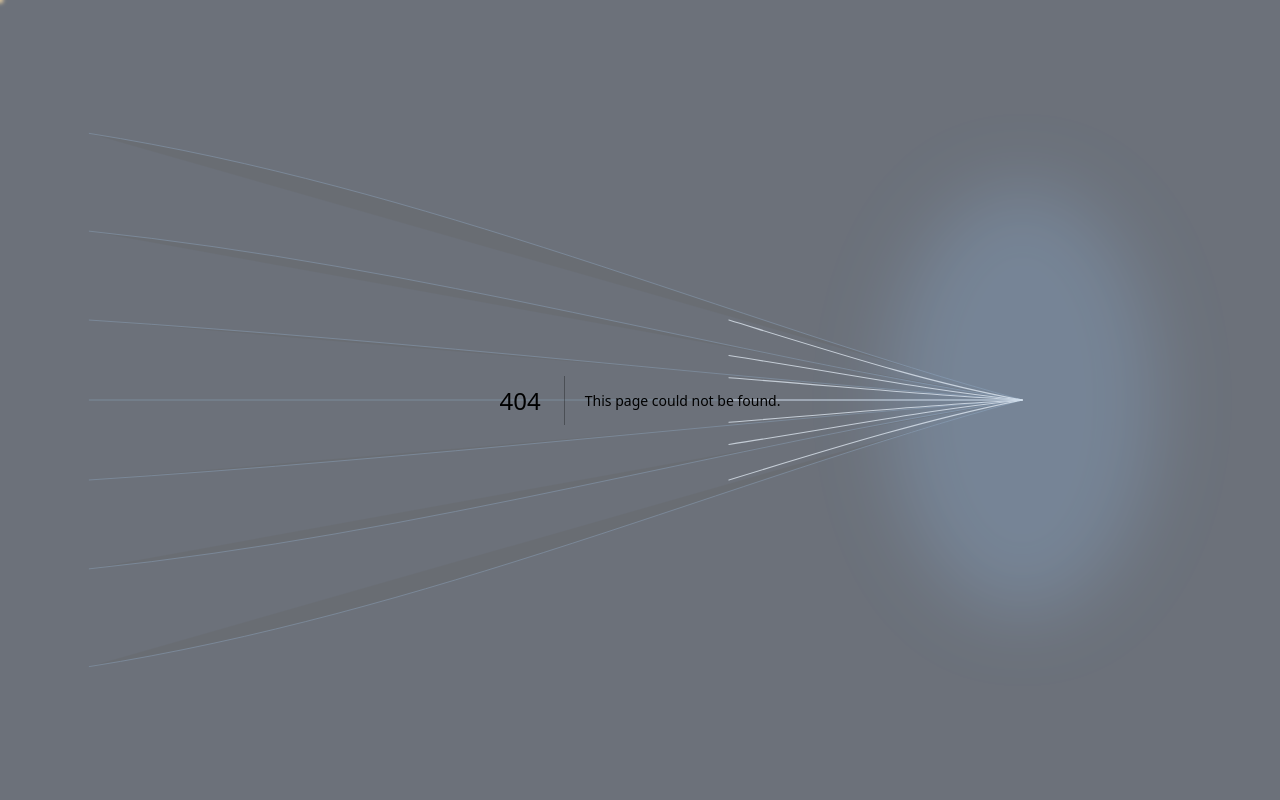
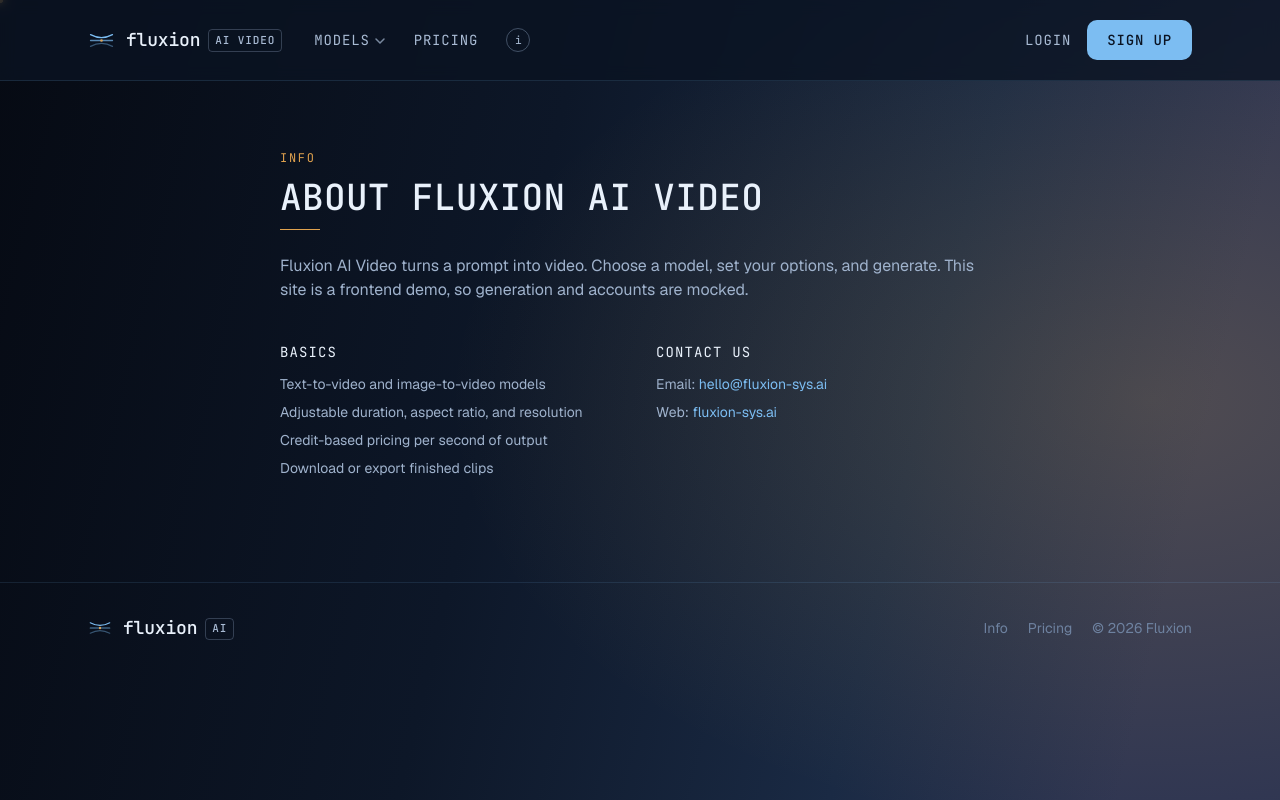
Before and after one commit to fluxion-sys-ai/AI-Video-Generation-Website, a Next.js app: page /info in a window 1280 px wide. Before the commit this address had no page. Built offline with nearby package versions, Linux system fonts and the light colour scheme.

Commit message:
Gradient backdrop (dark->warm right) with brighter growing dots, no lines; models above walkthrough w/ new video; borderless compact generate page + wider sidebar; pricing link + info button + /info page; footer links to fluxion-sys.ai

```diff
--- a/app/generate/page.tsx
+++ b/app/generate/page.tsx
@@ -32,6 +32,10 @@ function Field({ label, children, hint }: { label: string; children: React.React
 
 const selectClass =
   "w-full rounded-[8px] border border-[rgba(124,189,242,0.2)] bg-[#0B1524] px-3 py-2 text-sm outline-none focus:border-[#7CBDF2]";
+
+// content-width control for short values (aspect ratio, resolution, duration)
+const compactSelect =
+  "rounded-[8px] border border-[rgba(124,189,242,0.2)] bg-[#0B1524] px-3 py-2 text-sm outline-none focus:border-[#7CBDF2]";
 
 function GenerateInner() {
   const router = useRouter();
@@ -101,40 +105,38 @@ function GenerateInner() {
   const credits = model.creditsPerSecond * duration;
 
   return (
-    <div className="mx-auto grid max-w-6xl gap-8 px-6 py-10 lg:grid-cols-[260px_1fr]">
-      {/* Sidebar */}
-      <aside className="lg:sticky lg:top-28 lg:self-start">
-        <div className="rounded-[10px] border border-[rgba(124,189,242,0.14)] p-5">
-          <span className="font-[family-name:var(--font-jetbrains)] text-xs uppercase tracking-[0.1em] text-[#6E82A0]">
+    <div className="mx-auto grid max-w-6xl gap-12 px-6 py-10 lg:grid-cols-[380px_1fr]">
+      {/* Sidebar (borderless, larger) */}
+      <aside className="space-y-8 lg:sticky lg:top-28 lg:self-start">
+        <div>
+          <span className="font-[family-name:var(--font-jetbrains)] text-xs uppercase tracking-[0.1em] text-[#E0A24E]">
             Pricing
           </span>
-          <p className="mt-2 text-sm text-[#A9BBD4]">
-            {model.creditsPerSecond} credits / second
-          </p>
-          <p className="text-sm text-[#A9BBD4]">
+          <p className="mt-2 text-sm text-[#9FB2CC]">{model.creditsPerSecond} credits / second</p>
+          <p className="text-sm text-[#9FB2CC]">
             Estimate: <span className="text-[#E9F1FB]">{credits} credits</span> for {duration}s
           </p>
         </div>
 
-        <div className="mt-4 rounded-[10px] border border-[rgba(124,189,242,0.14)] p-2">
-          <div className="mb-1 flex rounded-[8px] bg-[#0E1730] p-1 text-sm">
+        <div>
+          <div className="mb-3 flex gap-5 font-[family-name:var(--font-jetbrains)] text-xs uppercase tracking-[0.08em]">
             <button
               onClick={() => setTab("examples")}
-              className={`flex-1 rounded-[6px] px-3 py-1.5 transition-colors ${tab === "examples" ? "bg-[rgba(124,189,242,0.14)] text-[#E9F1FB]" : "text-[#A9BBD4]"}`}
+              className={`pb-1 transition-colors ${tab === "examples" ? "border-b border-[#F5C46B] text-[#F5C46B]" : "text-[#9FB2CC] hover:text-[#E9F1FB]"}`}
             >
               Examples
             </button>
             <button
               onClick={() => setTab("change")}
-              className={`flex-1 rounded-[6px] px-3 py-1.5 transition-colors ${tab === "change" ? "bg-[rgba(124,189,242,0.14)] text-[#E9F1FB]" : "text-[#A9BBD4]"}`}
+              className={`pb-1 transition-colors ${tab === "change" ? "border-b border-[#F5C46B] text-[#F5C46B]" : "text-[#9FB2CC] hover:text-[#E9F1FB]"}`}
             >
               Other Models
             </button>
           </div>
           {tab === "examples" ? (
-            <div className="p-1">
+            <div>
               <video
-                className="aspect-video w-full rounded-[8px] bg-black object-cover"
+                className="aspect-video w-full rounded-[10px] bg-black object-cover"
                 src={model.demoVideo}
                 poster={model.poster}
                 muted
@@ -143,15 +145,15 @@ function GenerateInner() {
                 playsInline
                 preload="metadata"
               />
-              <p className="mt-2 px-1 text-xs text-[#6E82A0]">Sample output from {model.name}.</p>
+              <p className="mt-2 text-xs text-[#6E82A0]">Sample output from {model.name}.</p>
             </div>
           ) : (
-            <div className="p-1">
+            <div className="space-y-1">
               {getModels().map((m) => (
                 <Link
                   key={m.slug}
                   href={`/generate?model=${m.slug}`}
-                  className={`block rounded-[6px] px-3 py-2 text-sm uppercase tracking-[0.02em] transition-colors hover:bg-[rgba(124,189,242,0.08)] ${m.slug === slug ? "text-[#7CBDF2]" : "text-[#A9BBD4]"}`}
+                  className={`block py-1.5 text-sm uppercase tracking-[0.02em] transition-colors hover:text-[#F5C46B] ${m.slug === slug ? "text-[#7CBDF2]" : "text-[#9FB2CC]"}`}
                 >
                   {m.name}
                   <span className="block text-xs normal-case tracking-normal text-[#6E82A0]">{m.tagline}</span>
@@ -162,12 +164,12 @@ function GenerateInner() {
         </div>
       </aside>
 
-      {/* Main form */}
+      {/* Main form (borderless, compact) */}
       <main>
         <h1 className="font-[family-name:var(--font-jetbrains)] text-3xl font-medium uppercase tracking-[0.01em]">{model.name}</h1>
-        <p className="mt-2 max-w-2xl text-[#A9BBD4]">{model.description}</p>
+        <p className="mt-2 max-w-2xl text-[#9FB2CC]">{model.description}</p>
 
-        <div className="mt-6 space-y-4 rounded-[10px] border border-[rgba(124,189,242,0.14)] bg-[#0B1524] p-5">
+        <div className="mt-6 space-y-5">
           <Field label="Prompt" hint={`${prompt.length} chars`}>
             <textarea
               value={prompt}
@@ -180,17 +182,18 @@ function GenerateInner() {
 
           {model.supports.image && (
             <Field label="Image" hint="Optional">
-              <label className="flex cursor-pointer items-center justify-between rounded-[8px] border border-dashed border-[rgba(124,189,242,0.24)] px-3 py-2 text-sm text-[#9FB2CC] hover:border-[#7CBDF2]">
-                <span className="truncate">{imageName ?? "Choose an image to animate"}</span>
-                <span className="ml-2 shrink-0 text-[#7CBDF2]">Browse</span>
+              <label className="flex w-fit cursor-pointer items-center gap-3 rounded-[8px] border border-dashed border-[rgba(124,189,242,0.24)] px-3 py-2 text-sm text-[#9FB2CC] hover:border-[#7CBDF2]">
+                <span className="max-w-[220px] truncate">{imageName ?? "Choose an image"}</span>
+                <span className="text-[#7CBDF2]">Browse</span>
                 <input type="file" accept="image/*" className="hidden" onChange={(e) => setImageName(e.target.files?.[0]?.name ?? null)} />
               </label>
             </Field>
           )}
 
-          <div className="grid grid-cols-2 gap-4">
+          {/* compact inline controls */}
+          <div className="flex flex-wrap items-end gap-x-8 gap-y-4">
             <Field label="Aspect ratio">
-              <select value={aspect} onChange={(e) => setAspect(e.target.value)} className={selectClass}>
+              <select value={aspect} onChange={(e) => setAspect(e.target.value)} className={compactSelect}>
                 {model.aspectRatios.map((r) => (
                   <option key={r} value={r}>{r}</option>
                 ))}
@@ -198,7 +201,7 @@ function GenerateInner() {
             </Field>
 
             <Field label="Resolution">
-              <select value={resolution} onChange={(e) => setResolution(e.target.value)} className={selectClass}>
+              <select value={resolution} onChange={(e) => setResolution(e.target.value)} className={compactSelect}>
                 {model.resolutions.map((r) => (
                   <option key={r} value={r}>
                     {model.popularResolutions.includes(r) ? `★ ${r}` : r}
@@ -207,14 +210,14 @@ function GenerateInner() {
               </select>
             </Field>
 
-            <Field label="Duration" hint="Seconds">
+            <Field label="Duration" hint="sec">
               <input
                 type="number"
                 min={model.durations[0]}
                 max={model.durations[model.durations.length - 1]}
                 value={duration}
                 onChange={(e) => setDuration(Number(e.target.value))}
-                className={selectClass}
+                className={`${compactSelect} w-20`}
               />
             </Field>
 
@@ -236,39 +239,39 @@ function GenerateInner() {
           <button
             onClick={onGenerate}
             disabled={status === "generating"}
-            className="w-full rounded-[10px] bg-[#7CBDF2] px-6 py-2.5 font-medium text-[#0A1322] transition-colors hover:bg-[#A6D4F8] disabled:cursor-not-allowed disabled:opacity-60"
+            className="w-full rounded-[10px] bg-[#7CBDF2] px-6 py-2.5 font-medium text-[#0A1322] transition-colors hover:bg-[#A6D4F8] disabled:cursor-not-allowed disabled:opacity-60 sm:w-auto"
           >
             {status === "generating" ? "Generating…" : "Generate"}
           </button>
         </div>
 
-        {/* Result / status */}
+        {/* Result / status (borderless) */}
         {status !== "idle" && (
-          <div className="mt-8 rounded-[10px] border border-[rgba(124,189,242,0.14)] p-6">
+          <div className="mt-10">
             {status === "generating" && (
               <div>
-                <p className="text-sm text-[#A9BBD4]">Hang tight, generating your video…</p>
-                <div className="mt-3 h-1 w-full overflow-hidden rounded-full bg-[#1D3149]">
+                <p className="text-sm text-[#9FB2CC]">Hang tight, generating your video…</p>
+                <div className="mt-3 h-1 w-full max-w-md overflow-hidden rounded-full bg-[#1D3149]">
                   <div className="h-full w-1/3 animate-pulse rounded-full bg-[#7CBDF2]" />
                 </div>
               </div>
             )}
             {status === "failed" && (
-              <div className="flex items-center justify-between gap-4">
+              <div className="flex items-center gap-4">
                 <p className="text-sm text-[#E9F1FB]">Generation failed. Try again.</p>
-                <button onClick={onGenerate} className="rounded-[10px] border border-[rgba(124,189,242,0.24)] px-4 py-2 text-sm hover:bg-[rgba(124,189,242,0.06)]">
+                <button onClick={onGenerate} className="text-sm text-[#7CBDF2] hover:text-[#F5C46B]">
                   Retry
                 </button>
               </div>
             )}
             {status === "complete" && resultUrl && (
               <div>
-                <video className="aspect-video w-full rounded-[8px] bg-black object-contain" src={resultUrl} controls autoPlay muted loop playsInline />
+                <video className="aspect-video w-full rounded-[10px] bg-black object-contain" src={resultUrl} controls autoPlay muted loop playsInline />
                 <div className="mt-4 flex flex-wrap gap-3">
                   <a href={resultUrl} download className="rounded-[10px] bg-[#7CBDF2] px-4 py-2 text-sm font-medium text-[#0A1322] hover:bg-[#A6D4F8]">
                     Download
                   </a>
-                  <button onClick={onGenerate} className="rounded-[10px] border border-[rgba(124,189,242,0.24)] px-4 py-2 text-sm hover:bg-[rgba(124,189,242,0.06)]">
+                  <button onClick={onGenerate} className="text-sm text-[#7CBDF2] hover:text-[#F5C46B]">
                     Regenerate
                   </button>
                 </div>
--- /dev/null
+++ b/app/info/page.tsx
@@ -0,0 +1,60 @@
+import { SiteHeader } from "@/components/site-header";
+import { SiteFooter } from "@/components/site-footer";
+
+export const metadata = { title: "Info · Fluxion AI Video" };
+
+export default function InfoPage() {
+  return (
+    <div className="min-h-screen">
+      <SiteHeader />
+      <main className="mx-auto max-w-3xl px-6 py-16">
+        <span className="font-[family-name:var(--font-jetbrains)] text-xs uppercase tracking-[0.14em] text-[#E0A24E]">
+          Info
+        </span>
+        <h1 className="mt-2 font-[family-name:var(--font-jetbrains)] text-4xl font-medium uppercase tracking-[0.01em]">
+          About Fluxion AI Video
+        </h1>
+        <span className="mt-3 block h-px w-10 bg-[#E0A24E]" />
+
+        <p className="mt-6 text-[#9FB2CC]">
+          Fluxion AI Video turns a prompt into video. Choose a model, set your options, and
+          generate. This site is a frontend demo, so generation and accounts are mocked.
+        </p>
+
+        <div className="mt-10 grid gap-8 sm:grid-cols-2">
+          <div>
+            <h2 className="font-[family-name:var(--font-jetbrains)] text-sm uppercase tracking-[0.08em] text-[#E9F1FB]">
+              Basics
+            </h2>
+            <ul className="mt-3 space-y-2 text-sm text-[#9FB2CC]">
+              <li>Text-to-video and image-to-video models</li>
+              <li>Adjustable duration, aspect ratio, and resolution</li>
+              <li>Credit-based pricing per second of output</li>
+              <li>Download or export finished clips</li>
+            </ul>
+          </div>
+          <div>
+            <h2 className="font-[family-name:var(--font-jetbrains)] text-sm uppercase tracking-[0.08em] text-[#E9F1FB]">
+              Contact us
+            </h2>
+            <ul className="mt-3 space-y-2 text-sm text-[#9FB2CC]">
+              <li>
+                Email:{" "}
+                <a href="mailto:hello@fluxion-sys.ai" className="text-[#7CBDF2] hover:text-[#F5C46B]">
+                  hello@fluxion-sys.ai
+                </a>
+              </li>
+              <li>
+                Web:{" "}
+                <a href="https://fluxion-sys.ai" target="_blank" rel="noopener noreferrer" className="text-[#7CBDF2] hover:text-[#F5C46B]">
+                  fluxion-sys.ai
+                </a>
+              </li>
+            </ul>
+          </div>
+        </div>
+      </main>
+      <SiteFooter />
+    </div>
+  );
+}
--- a/app/layout.tsx
+++ b/app/layout.tsx
@@ -28,7 +28,7 @@ export default function RootLayout({ children }: LayoutProps<"/">) {
       <body className="relative min-h-full flex flex-col bg-[#0A1322] text-[#E9F1FB] font-[family-name:var(--font-geist-sans)]">
         {/* Cohesive fixed background — stays put while the page scrolls over it */}
         <div aria-hidden="true" className="pointer-events-none fixed inset-0 -z-10">
-          <img src="/backdrop.svg" alt="" className="h-full w-full object-cover opacity-60" />
+          <img src="/backdrop.svg" alt="" className="h-full w-full object-cover" />
         </div>
         <SmoothScroll>{children}</SmoothScroll>
       </body>
--- a/app/page.tsx
+++ b/app/page.tsx
@@ -72,30 +72,6 @@ export default function Home() {
         </div>
       </section>
 
-      {/* Walkthrough */}
-      <section className="mx-auto max-w-6xl px-6 py-20">
-        <Reveal>
-          <Kicker label="Walkthrough" />
-          <h2 className="mt-2 font-[family-name:var(--font-jetbrains)] text-3xl font-medium uppercase tracking-[0.01em]">
-            See it in action
-          </h2>
-          <span className="mt-3 block h-px w-10 bg-[#E0A24E]" />
-          <p className="mt-4 max-w-xl text-[#9FB2CC]">
-            Watch a prompt become a finished video in under a minute.
-          </p>
-          <div className="mt-8 overflow-hidden rounded-[10px] bg-black">
-            <video
-              className="aspect-video w-full object-cover"
-              src="/walkthrough.mp4"
-              poster="/backdrop.svg"
-              controls
-              preload="metadata"
-              playsInline
-            />
-          </div>
-        </Reveal>
-      </section>
-
       {/* Models showcase */}
       <section id="models" className="scroll-mt-24 py-20">
         <Reveal className="mx-auto max-w-6xl px-6">
@@ -117,6 +93,30 @@ export default function Home() {
         </div>
       </section>
 
+      {/* Walkthrough */}
+      <section className="mx-auto max-w-6xl px-6 py-20">
+        <Reveal>
+          <Kicker label="Walkthrough" />
+          <h2 className="mt-2 font-[family-name:var(--font-jetbrains)] text-3xl font-medium uppercase tracking-[0.01em]">
+            See it in action
+          </h2>
+          <span className="mt-3 block h-px w-10 bg-[#E0A24E]" />
+          <p className="mt-4 max-w-xl text-[#9FB2CC]">
+            Watch a prompt become a finished video in under a minute.
+          </p>
+          <div className="mt-8 overflow-hidden rounded-[10px] bg-black">
+            <video
+              className="aspect-video w-full object-cover"
+              src="https://commondatastorage.googleapis.com/gtv-videos-bucket/sample/ElephantsDream.mp4"
+              poster="https://commondatastorage.googleapis.com/gtv-videos-bucket/sample/images/ElephantsDream.jpg"
+              controls
+              preload="metadata"
+              playsInline
+            />
+          </div>
+        </Reveal>
+      </section>
+
       <SiteFooter />
     </div>
   );
--- a/components/brand.tsx
+++ b/components/brand.tsx
@@ -12,17 +12,44 @@ export function LogoMark({ className = "" }: { className?: string }) {
   );
 }
 
-/* Exact Fluxion wordmark: icon + "fluxion" (Sora) + boxed mono "AI VIDEO" */
-export function Brand({ mark = "h-[27px] w-[27px]" }: { mark?: string }) {
-  return (
-    <Link href="/" className="flex items-center gap-[11px] text-[#E9F1FB]">
+/* Fluxion wordmark: icon + "fluxion" + boxed mono label.
+   Defaults to the product mark ("AI VIDEO", internal). Pass boxText="AI" +
+   href to the corporate site for the footer mark. */
+export function Brand({
+  mark = "h-[27px] w-[27px]",
+  boxText = "AI VIDEO",
+  href = "/",
+  external = false,
+}: {
+  mark?: string;
+  boxText?: string;
+  href?: string;
+  external?: boolean;
+}) {
+  const inner = (
+    <>
       <LogoMark className={mark} />
       <span className="flex items-baseline gap-2 font-[family-name:var(--font-jetbrains)] text-[18px] font-medium tracking-[-0.01em]">
         fluxion
         <span className="relative -top-[2px] rounded-[4px] border border-[rgba(148,170,200,0.3)] px-1.5 py-0.5 font-[family-name:var(--font-jetbrains)] text-[11px] tracking-[0.08em] text-[#A9BBD4]">
-          AI VIDEO
+          {boxText}
         </span>
       </span>
+    </>
+  );
+
+  const className = "flex items-center gap-[11px] text-[#E9F1FB]";
+
+  if (external) {
+    return (
+      <a href={href} target="_blank" rel="noopener noreferrer" className={className}>
+        {inner}
+      </a>
+    );
+  }
+  return (
+    <Link href={href} className={className}>
+      {inner}
     </Link>
   );
 }
--- a/components/site-footer.tsx
+++ b/components/site-footer.tsx
@@ -1,11 +1,16 @@
+import Link from "next/link";
 import { Brand } from "@/components/brand";
 
 export function SiteFooter() {
   return (
-    <footer className="border-t border-[rgba(124,189,242,0.14)]">
+    <footer className="mt-10 border-t border-[rgba(124,189,242,0.12)]">
       <div className="mx-auto flex max-w-6xl flex-col items-center justify-between gap-4 px-6 py-8 text-sm text-[#6E82A0] sm:flex-row">
-        <Brand mark="h-5 w-5" />
-        <p>© {new Date().getFullYear()} Fluxion. Frontend demo, no real generation.</p>
+        <Brand mark="h-6 w-6" boxText="AI" href="https://fluxion-sys.ai" external />
+        <div className="flex items-center gap-5">
+          <Link href="/info" className="transition-colors hover:text-[#F5C46B]">Info</Link>
+          <Link href="/pricing" className="transition-colors hover:text-[#F5C46B]">Pricing</Link>
+          <span>© {new Date().getFullYear()} Fluxion</span>
+        </div>
       </div>
     </footer>
   );
--- a/components/site-header.tsx
+++ b/components/site-header.tsx
@@ -74,11 +74,20 @@ export function SiteHeader() {
               ))}
               <MenuItem href="/models" title="All models" sub="Browse the full catalog" />
             </NavMenu>
-            <NavMenu label="Pricing">
-              <MenuItem href="/pricing#free" title="Free" sub="Try it out" />
-              <MenuItem href="/pricing#pro" title="Pro" sub="For regular use" />
-              <MenuItem href="/pricing#studio" title="Studio" sub="For teams" />
-            </NavMenu>
+            <Link
+              href="/pricing"
+              className="text-sm uppercase tracking-[0.06em] text-[#A9BBD4] transition-colors hover:text-[#F5C46B]"
+            >
+              Pricing
+            </Link>
+            <Link
+              href="/info"
+              aria-label="Info"
+              title="Info and contact"
+              className="flex h-6 w-6 items-center justify-center rounded-full border border-[rgba(148,170,200,0.4)] text-[11px] text-[#A9BBD4] transition-colors hover:border-[#F5C46B] hover:text-[#F5C46B]"
+            >
+              i
+            </Link>
           </div>
         </div>
         <div className="flex items-center gap-4 text-sm uppercase tracking-[0.06em]">
```
Also changed, not shown: public/backdrop.svg.
